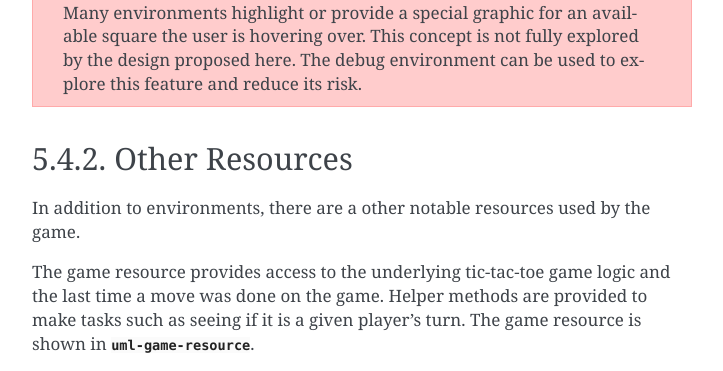
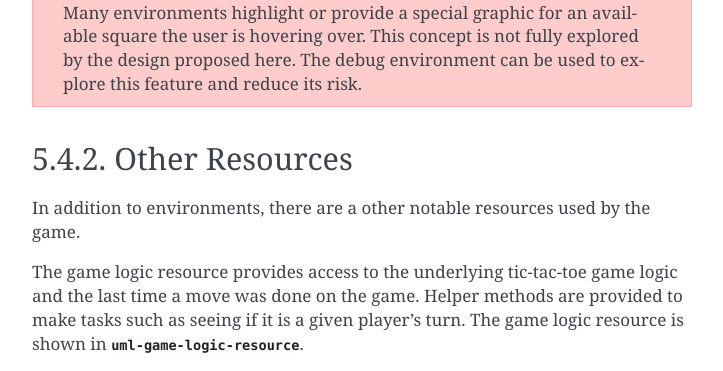
Before and after one commit to fossxo/fossxo-gdd, a Sphinx documentation site: the page built from source/technical-design/components-resources-entities.rst, in a window 1280 px wide and 900 px high, scrolled down 2289 px, cut to the strip 0-371 px from the top of the window. Shown: the whole strip, without its empty margins (388-1111 px from the left). Built offline with Sphinx 7.4.7, drawn with Linux system fonts in a browser that asks for light colours; pages that are not in the unit, such as notebooks, are missing from menus.

Commit message:
Update game logic resource name
Some additional index entires are updated also.

```diff
--- a/source/technical-design/components-resources-entities.rst
+++ b/source/technical-design/components-resources-entities.rst
@@ -122,19 +122,19 @@ Other Resources
 In addition to environments, there are a other notable resources used by the
 game.
 
-The :index:`game resource` provides access to the underlying tic-tac-toe game
+The :index:`game logic resource` provides access to the underlying tic-tac-toe game
 logic and the last time a move was done on the game. Helper methods are provided
-to make tasks such as seeing if it is a given player's turn. The game resource
-is shown in :numref:`uml-game-resource`.
+to make tasks such as seeing if it is a given player's turn. The game logic resource
+is shown in :numref:`uml-game-logic-resource`.
 
-..  _uml-game-resource:
+..  _uml-game-logic-resource:
 ..  uml::
-    :caption: Game resource.
+    :caption: Game logic resource.
 
     !include rust_types.uml
     hide empty members
 
-    struct(Game) {
+    struct(GameLogic) {
         + game: ttt::Game
         + last_move_time
         + is_players_move(player) -> bool
--- a/source/technical-design/coordinate-systems.rst
+++ b/source/technical-design/coordinate-systems.rst
@@ -1,3 +1,5 @@
+.. index:: camera
+
 ##################
 Coordinate Systems
 ##################
@@ -15,6 +17,8 @@ particular importance when handling mouse input provided by the operating system
 as the mouse's screen coordinates need converted to a tic-tac-toe board position
 to know where the user would like to place their mark.
 
+
+.. index:: coordinates; screen, coordinates; normalized device, screen point
 
 ==================
 Screen Coordinates
@@ -51,6 +55,7 @@ When the user clicks on part of the window, the OS reports the mouse position
 in terms of screen coordinates. The mouse raycast system converts the position
 to world coordinates and a corresponding tic-tac-toe board position.
 
+.. index:: coordinates; world, world point
 .. _ref-world-coordinates:
 
 =================
@@ -73,6 +78,7 @@ The game uses the nalgebra ``Point3`` type to represent world points in terms of
 X, Y, and Z position.
 
 
+.. index:: coordinates; board position
 .. _ref-ttt-board-position:
 
 ===========================
--- a/source/technical-design/states.rst
+++ b/source/technical-design/states.rst
@@ -103,7 +103,7 @@ are:
 
 *   Spawn the player and AI opponent entities for playing the game.
 *   Handle player events for when marks are placed.
-*   Manage the game resource.
+*   Manage the game logic resource.
 *   Show the game environment with the :ref:`ref-environments-resource`.
 *   Show the :ref:`ref-ui-game-board` widgets including the menu button and
     status text.
@@ -125,7 +125,7 @@ The speedrun game state is used for :ref:`ref-gameplay-speed-run-mode` games.
 
 *   Spawn the player and AI opponent entities for playing the game.
 *   Handle player events for when marks are placed.
-*   Manage the game resource.
+*   Manage the game logic resource.
 *   Keep track of the total speedrun time and time for each game.
 *   Show the :ref:`ref-ui-speedrun-game-board` widgets including the menu
     button and status text.
```
Also changed, not shown: other parts of source/technical-design/components-resources-entities.rst (+1 -1 lines).
